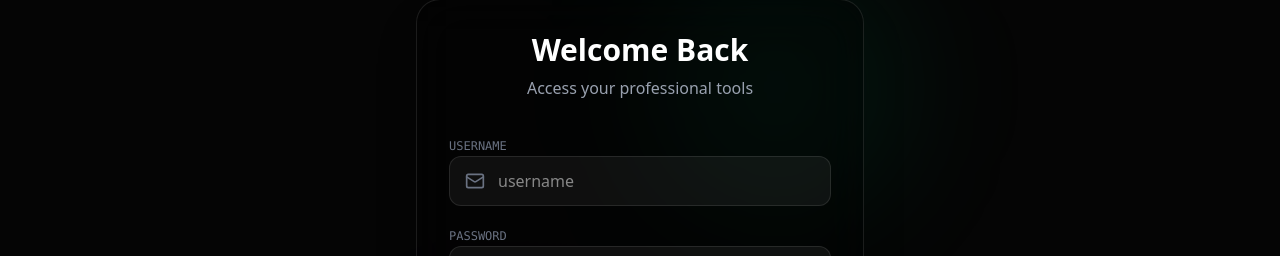
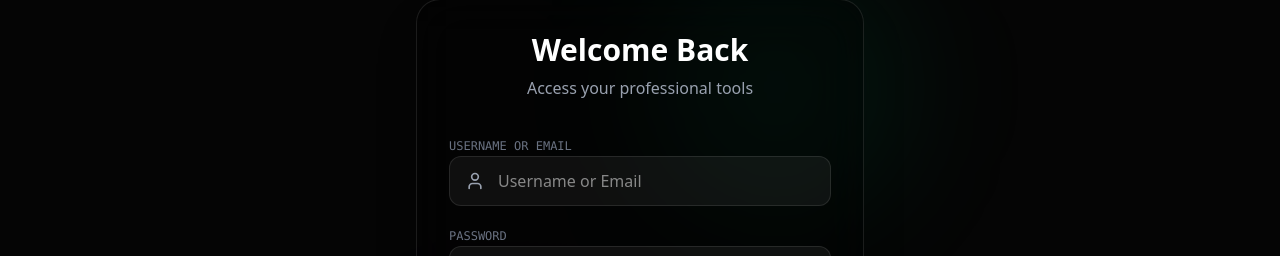
Before and after one commit to Gado-ChipMaster/chip-master-frontend, a React (Vite) app: page /login in a window 1280 px wide. Shown: the part 216-472 px from the top of the page. Built offline with nearby package versions, Linux system fonts and the light colour scheme; no server answers.

Commit message:
feat: Implement user authentication with a dedicated login page and an integrated navigation bar for user state and navigation.

```diff
--- a/src/Page/Login.jsx
+++ b/src/Page/Login.jsx
@@ -1,6 +1,6 @@
 import React, { useState, useEffect } from 'react';
 import { motion } from 'framer-motion';
-import { Mail, Lock, LogIn, Loader } from 'lucide-react';
+import { User, Lock, LogIn, Loader } from 'lucide-react';
 import { Link, useNavigate } from 'react-router-dom';
 import { chipService } from '../services/api';
 
@@ -51,16 +51,16 @@ const Login = () => {
 
           <form onSubmit={handleSubmit} className="space-y-4">
             <div className="space-y-2">
-              <label className="text-xs font-mono text-gray-500 uppercase">Username</label>
+              <label className="text-xs font-mono text-gray-500 uppercase">Username or Email</label>
               <div className="relative group">
-                <Mail className="absolute left-4 top-1/2 -translate-y-1/2 text-gray-500 group-focus-within:text-emerald-400 transition-colors" size={20} />
+                <User className="absolute left-4 top-1/2 -translate-y-1/2 text-gray-400 group-focus-within:text-emerald-400 transition-colors" size={20} />
                 <input
                   type="text"
                   required
                   value={formData.username}
                   onChange={e => setFormData({...formData, username: e.target.value})}
                   className="w-full bg-white/5 border border-white/10 rounded-xl py-3 pl-12 pr-4 text-white focus:outline-none focus:border-emerald-500/50 transition-colors"
-                  placeholder="username"
+                  placeholder="Username or Email"
                 />
               </div>
             </div>
--- a/src/components/NavBar.jsx
+++ b/src/components/NavBar.jsx
@@ -88,7 +88,7 @@ const NavBar = () => {
                     className="flex items-center gap-2 px-3 py-2 rounded-lg hover:bg-white/5 transition-colors"
                   >
                     <div className="w-8 h-8 rounded-full bg-gradient-to-br from-indigo-500 to-emerald-500 flex items-center justify-center text-white font-bold">
-                        {user ? user.username[0].toUpperCase() : <User size={16}/>}
+                        {user && user.username ? user.username[0].toUpperCase() : <User size={16}/>}
                     </div>
                     <span className="text-sm font-medium text-white max-w-[100px] truncate">
                         {user ? user.username : 'User'}
```
